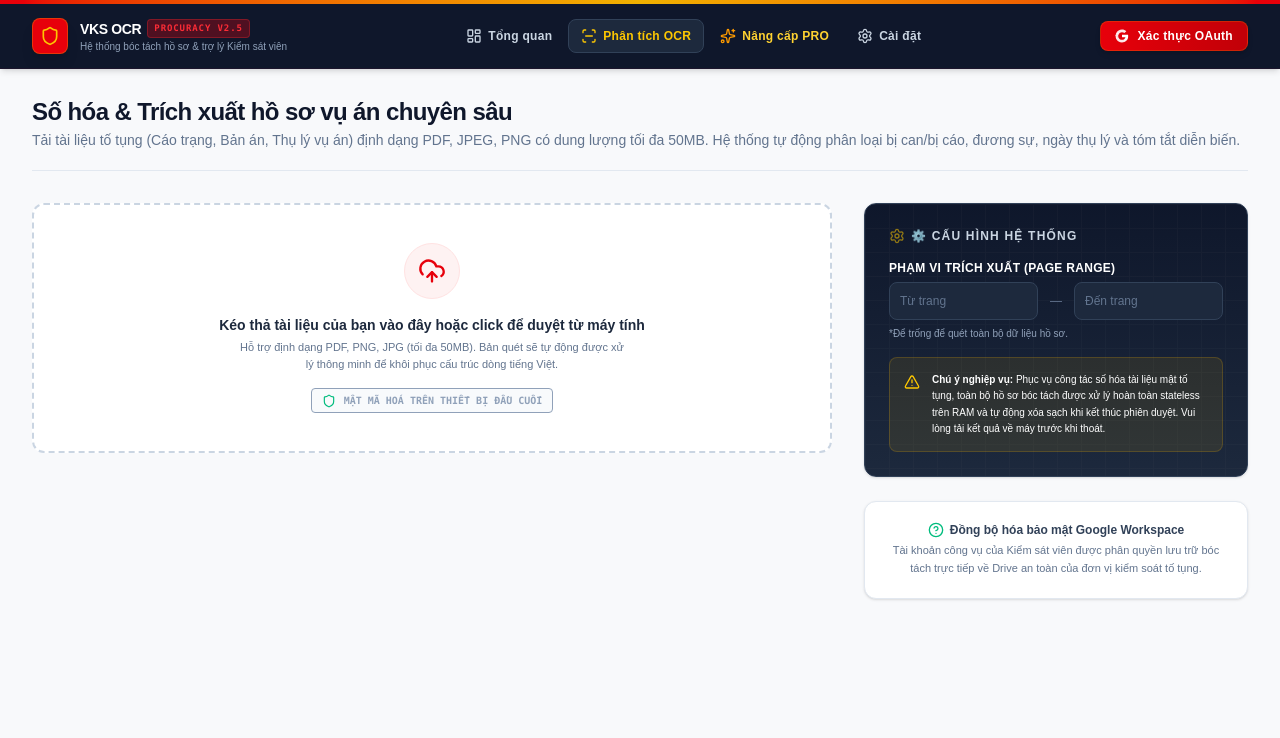
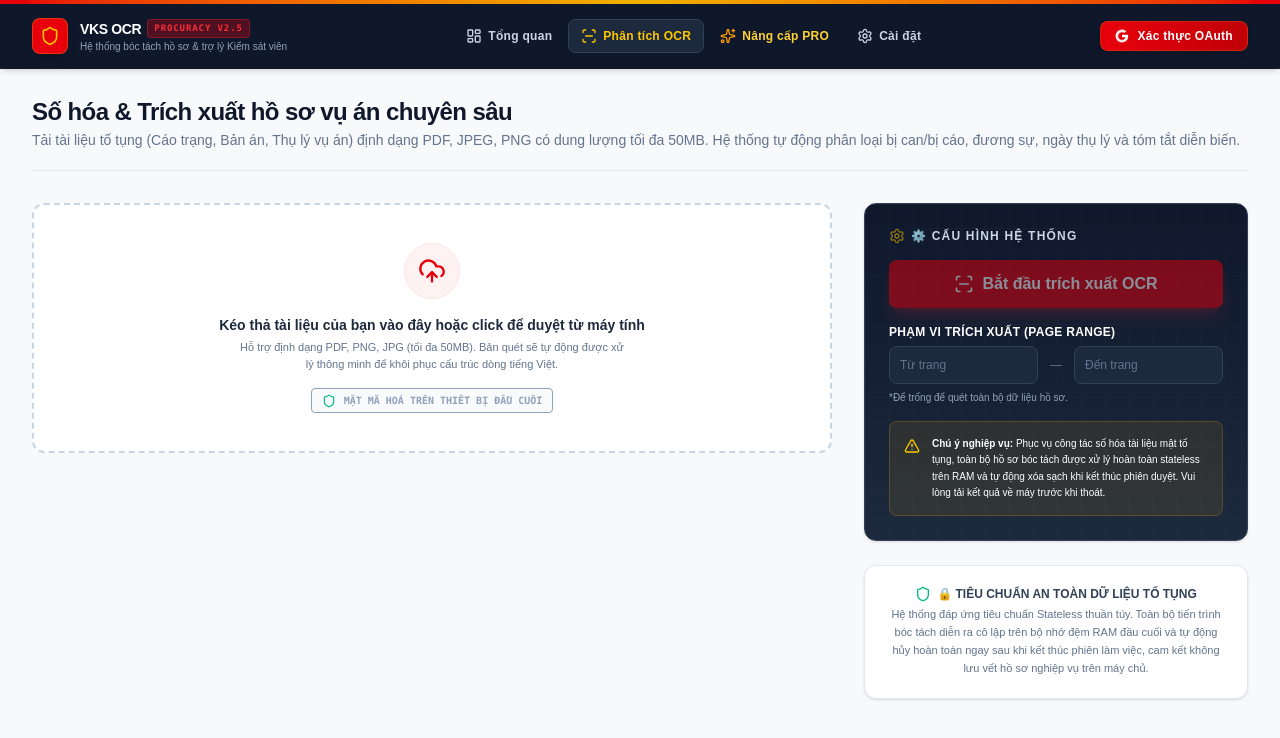
Before and after one commit to ruabien/gemini-ocr-cloudflare, a React (Vite) app: page / in a window 1280 px wide. Both pictures are taken after a click on the button "Phân tích OCR". Shown: the top 738 px of the page. Built offline with nearby package versions, Linux system fonts and the light colour scheme.

Commit message:
Đưa nút OCR lên đầu sidebar và sửa thông điệp bảo mật dữ liệu tối cao

```diff
--- a/src/components/OcrScanner.tsx
+++ b/src/components/OcrScanner.tsx
@@ -453,18 +453,6 @@ export default function OcrScanner({ onFileLoaded, config, setConfig }: OcrScann
               </div>
             )}
 
-            {/* NÚT BẮT ĐẦU TRÍCH XUẤT OCR */}
-            {readyPayload && slicedPages.length > 0 && (
-              <div className="flex justify-center mt-6">
-                <button
-                  onClick={startOcrProcess}
-                  className="bg-red-600 hover:bg-red-700 text-white font-bold py-3 px-8 rounded-full shadow-lg shadow-red-500/30 transform transition hover:scale-105 flex items-center space-x-2"
-                >
-                  <ScanLine className="h-5 w-5" />
-                  <span>Bắt đầu trích xuất OCR</span>
-                </button>
-              </div>
-            )}
           </div>
 
           {/* CẤU HÌNH HỆ THỐNG (Cột bên phải Desktop) */}
@@ -478,6 +466,16 @@ export default function OcrScanner({ onFileLoaded, config, setConfig }: OcrScann
               </h4>
 
               <div className="relative z-10 space-y-4">
+                {/* NÚT BẮT ĐẦU TRÍCH XUẤT OCR */}
+                <button
+                  onClick={startOcrProcess}
+                  disabled={!selectedFile || !readyPayload || processingFile !== null}
+                  className="w-full bg-red-600 hover:bg-red-700 text-white font-bold py-3 px-8 rounded-lg shadow-lg shadow-red-500/30 transform transition hover:scale-105 flex items-center justify-center space-x-2 disabled:opacity-50 disabled:cursor-not-allowed disabled:hover:scale-100 disabled:hover:bg-red-600"
+                >
+                  <ScanLine className="h-5 w-5" />
+                  <span>Bắt đầu trích xuất OCR</span>
+                </button>
+
                 <div>
                   <label className="block text-xs font-bold text-slate-350 mb-1.5 uppercase tracking-wide">
                     Phạm vi trích xuất (Page Range)
@@ -519,11 +517,11 @@ export default function OcrScanner({ onFileLoaded, config, setConfig }: OcrScann
 
             <div className="bg-white p-5 rounded-xl border border-slate-200 shadow-sm text-center">
               <h5 className="text-xs font-bold text-slate-700 flex items-center justify-center space-x-1.5">
-                <HelpCircle className="h-4 w-4 text-emerald-500" />
-                <span>Đồng bộ hóa bảo mật Google Workspace</span>
+                <Shield className="h-4 w-4 text-emerald-500" />
+                <span>🔒 TIÊU CHUẨN AN TOÀN DỮ LIỆU TỐ TỤNG</span>
               </h5>
               <p className="text-[11px] text-slate-500 mt-1 leading-relaxed">
-                Tài khoản công vụ của Kiểm sát viên được phân quyền lưu trữ bóc tách trực tiếp về Drive an toàn của đơn vị kiểm soát tố tụng.
+                Hệ thống đáp ứng tiêu chuẩn Stateless thuần túy. Toàn bộ tiến trình bóc tách diễn ra cô lập trên bộ nhớ đệm RAM đầu cuối và tự động hủy hoàn toàn ngay sau khi kết thúc phiên làm việc, cam kết không lưu vết hồ sơ nghiệp vụ trên máy chủ.
               </p>
             </div>
           </div>
```
